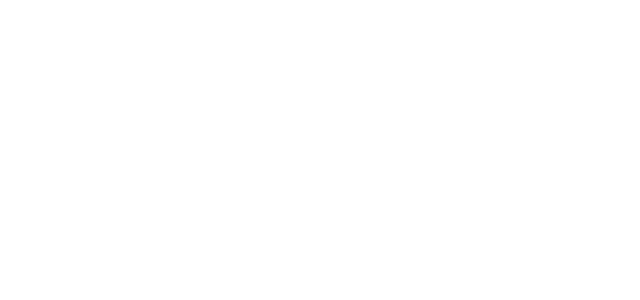
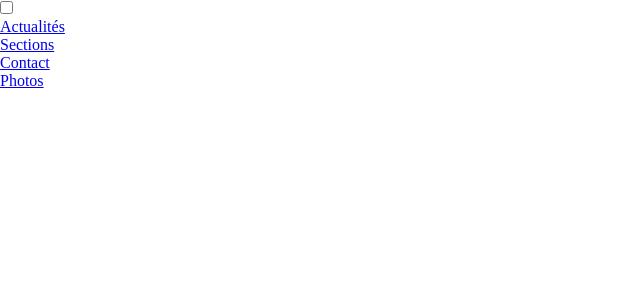
Before and after one commit to lgraeven/frontend, a React (Create React App) app: page / in a window 1280 px wide. Shown: the top 300 px of the page, without its empty margins (0-640 px from the left). Built offline with nearby package versions, Linux system fonts and the light colour scheme.

Commit message:
commit start

```diff
--- a/src/components/Navbar.js
+++ b/src/components/Navbar.js
@@ -1,8 +1,23 @@
-const Navbar =() => {
-    return(
+const Navbar = () => {
+    return (
         <header>
             <nav>
+                <a href="./" class="logo" target="_blank"><img src="" alt=""/></a>
 
+                <input class="menu-icon" type="checkbox" id="menu-icon" name="menu-icon" />
+                <label for="menu-icon"></label>
+                <nav class="nav">
+                    <ul class="pt-5">
+                        <li><a href="#">Actualités</a></li>
+                        <li><a href="#">Sections</a></li>
+                        <li><a href="#">Contact</a></li>
+                        <li><a href="#">Photos</a></li>
+                    </ul>
+                </nav>
+
+                <div class="section-center">
+                    <h1 class="mb-0"></h1>
+                </div>
             </nav>
         </header>
     )
```
